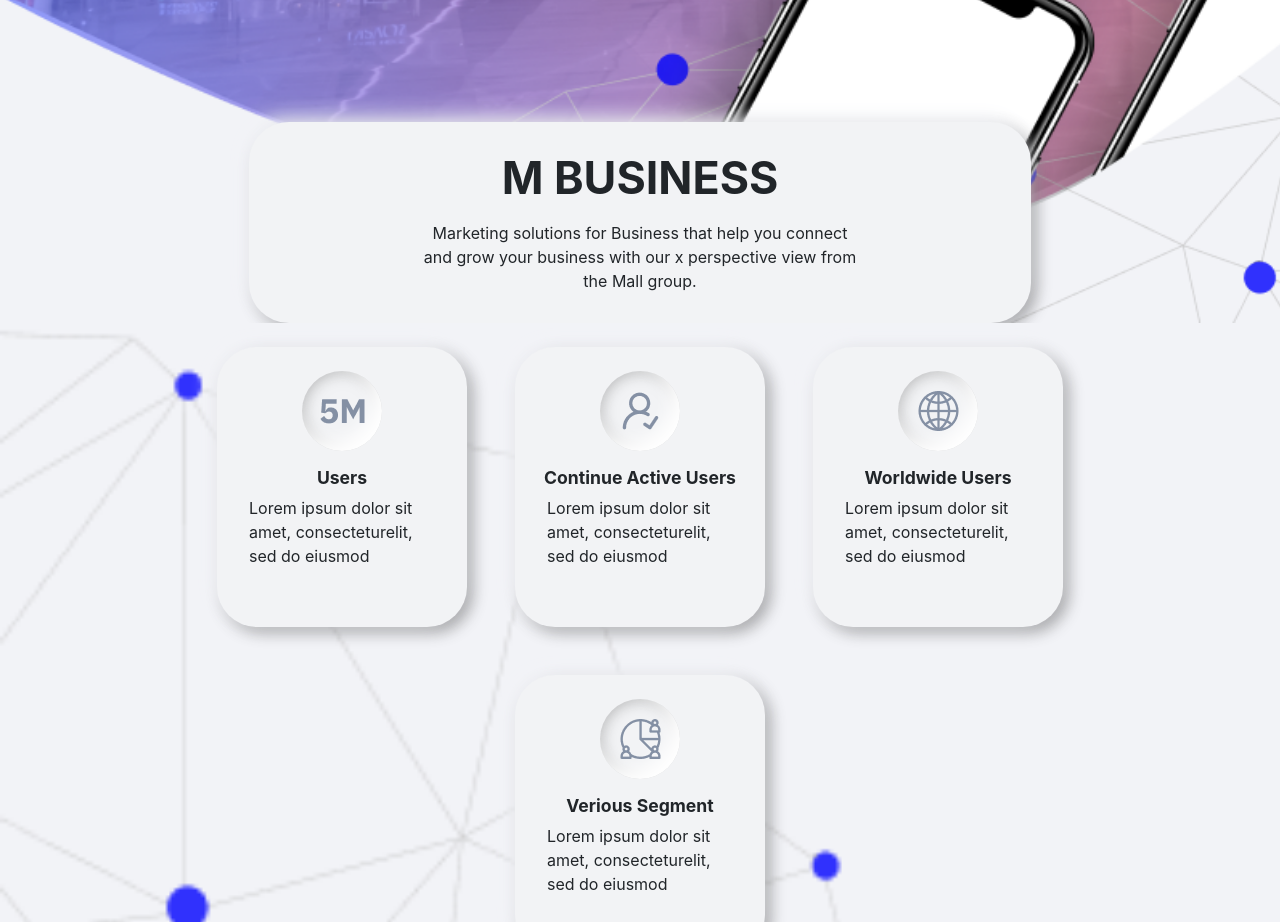
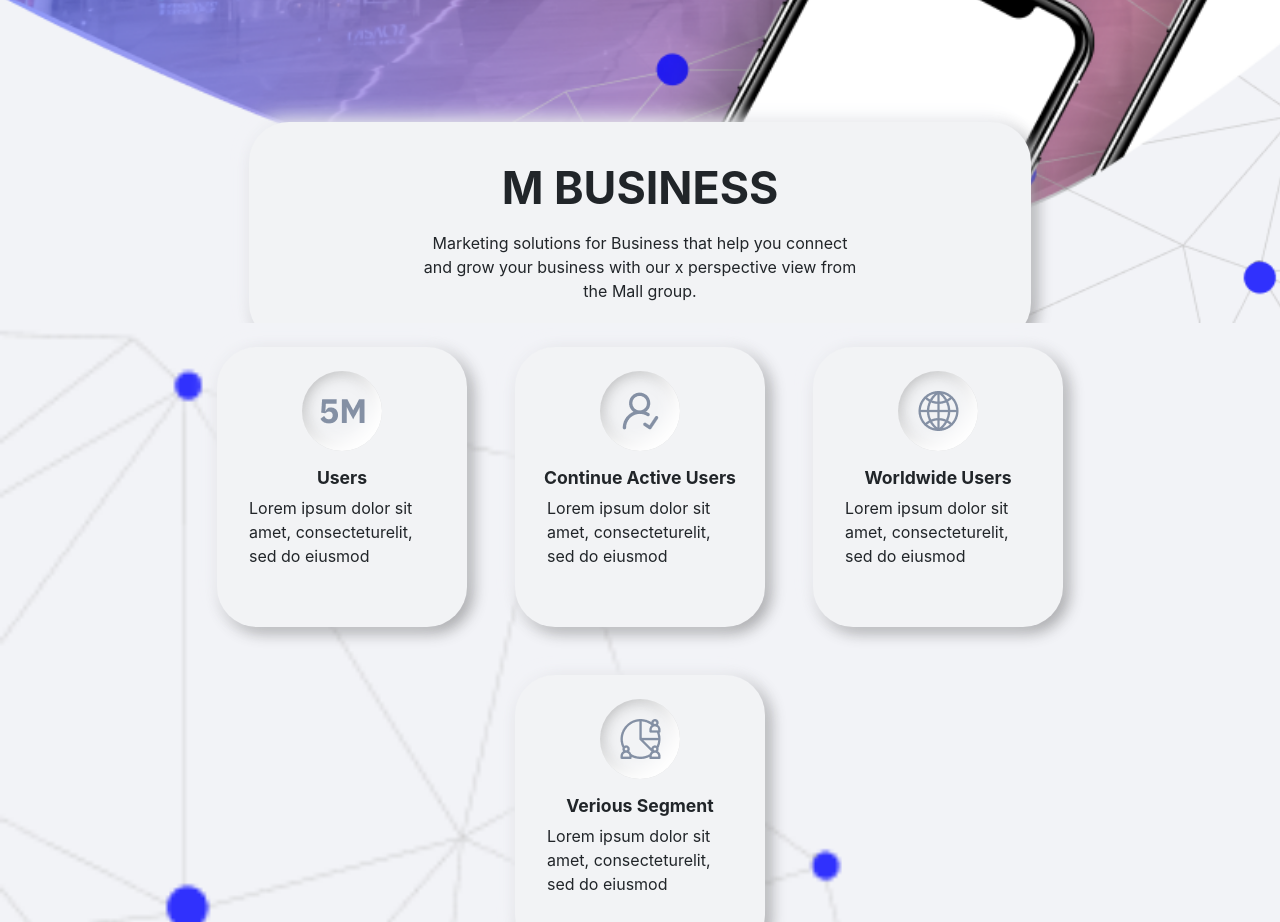
Before and after one commit to jkponddd/mbiz-landing-page, a React (Create React App) app: page / in a window 1280 px wide. Shown: the part 900-1822 px from the top of the page. Built offline with nearby package versions, Linux system fonts and the light colour scheme.

Commit message:
Update Banner.css

```diff
--- a/src/components/Banner/Banner.css
+++ b/src/components/Banner/Banner.css
@@ -43,7 +43,7 @@
 .card-Banner {
   width: 70%;
   background-color: #F2F3F5;
-  padding: 30px 20px;
+  padding: 40px 30px;
   margin: 0 auto;
   display: flex;
   justify-content: center;
```
